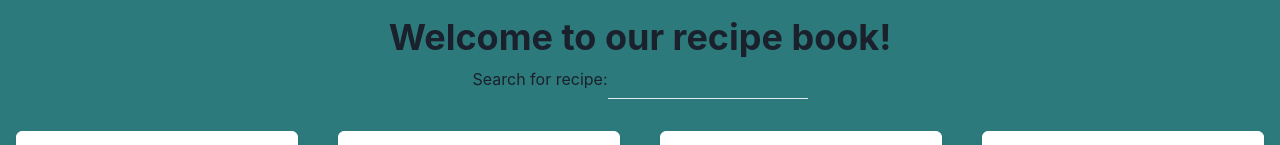
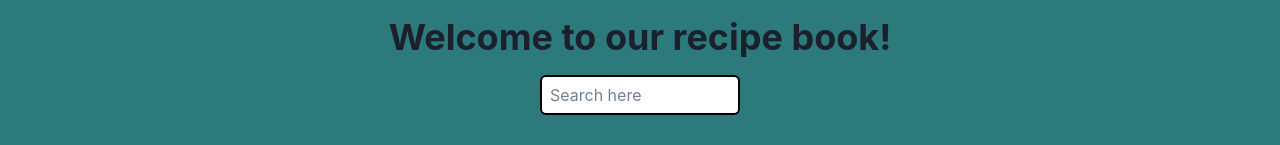
Before and after one commit to ALimborgh/React-Basic-Project, a React (Vite) app: page / in a window 1280 px wide. Shown: the top 145 px of the page. Built offline with nearby package versions, Linux system fonts and the light colour scheme.

Commit message:
Refactor RecipeSearch component to use Chakra UI for styling and add search functionality

```diff
--- a/src/components/RecipeSearch.jsx
+++ b/src/components/RecipeSearch.jsx
@@ -2,6 +2,7 @@ import { useState, useEffect } from 'react';
 import { TextInput } from './ui/TextInput';
 import { RecipeChoice } from './RecipeChoice';
 import { recipes } from '../utils/data';
+import { Box } from '@chakra-ui/react';
 
 export const RecipeSearch = ({ clickFn }) => {
     const [searchField, setSearchField] = useState('');
@@ -20,8 +21,19 @@ export const RecipeSearch = ({ clickFn }) => {
 
     return (
         <>
-            <label>Search for recipe:</label>
-            <TextInput changeFn={handleChange} w={200} mb={8} />
+            <TextInput
+                changeFn={handleChange}
+                w={200}
+                mb={8}
+                placeholder="Search here"
+                border="2px solid"
+                borderRadius="md"
+                p={2}
+                color="black"
+                bg="white.500"
+                mt={4}
+                _hover={{ bg: "blue.100" }}
+            />
             <RecipeChoice clickFn={clickFn} recipes={matchedRecipes} />
         </>
     );
--- a/src/pages/RecipePage.jsx
+++ b/src/pages/RecipePage.jsx
@@ -42,7 +42,7 @@ export const RecipePage = () => {
             >
                 <Button
                     color="Black"
-                    _hover={{ bg: "teal.100" }}
+                    _hover={{ bg: "blue.100" }}
                     bg="teal.400"
                     onClick={() =>navigate(-1)}
                     mb={1}
```
